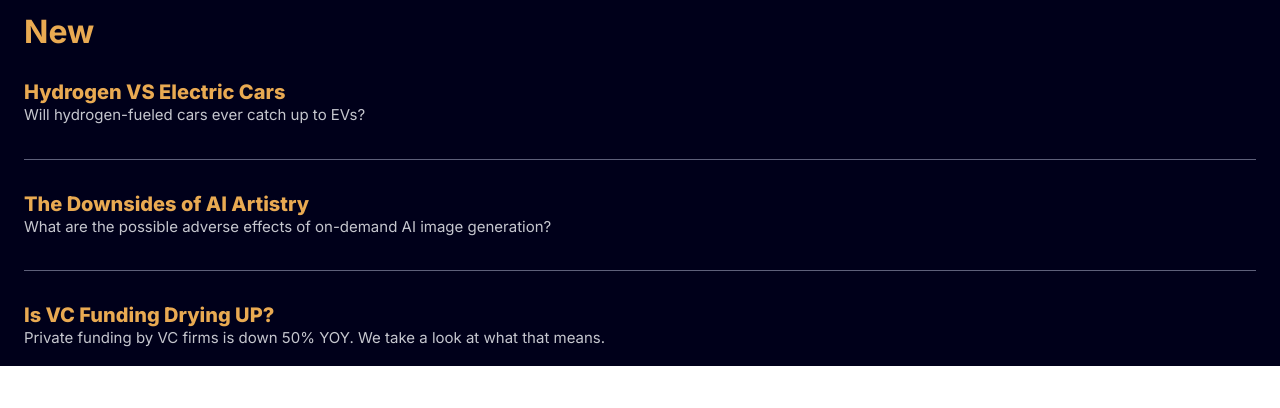
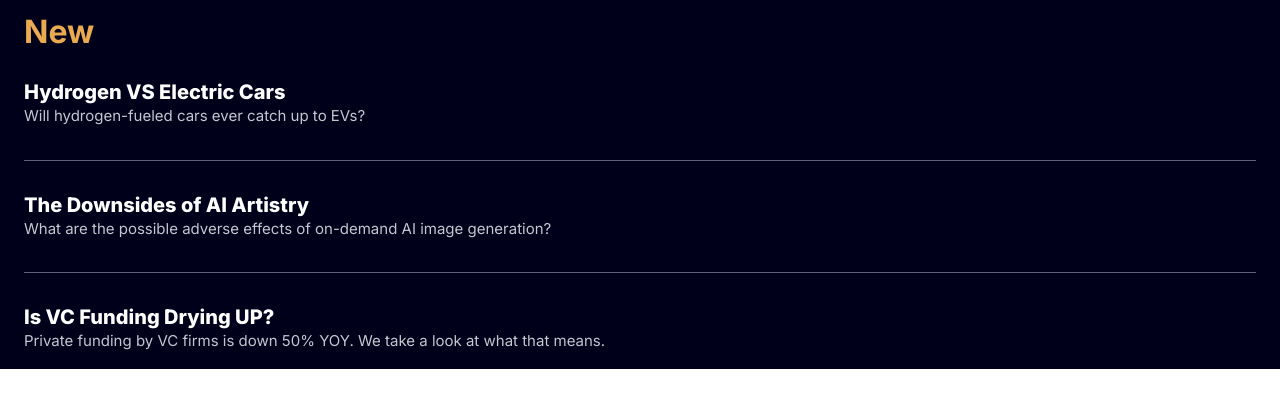
Before and after one commit to ChrisFloresM/NewsHomepage, a React (Vite) app: page / in a window 1280 px wide. Shown: the top 408 px of the page. Built offline with nearby package versions, Linux system fonts and the light colour scheme.

Commit message:
Fixing hover states on news component titles

```diff
--- a/src/ui/NewsComponent/NewsItem.tsx
+++ b/src/ui/NewsComponent/NewsItem.tsx
@@ -11,8 +11,13 @@ function NewsItem({ item }: INewsItemProps) {
   const { title, summary } = item
   return (
     <li className="not-first:not-last:py-400 first:pb-400 last:pt-400">
-      <h3 className="text-preset-4 leading-preset-4 text-gold-400 font-extrabold">
-        {title}
+      <h3>
+        <a
+          className="text-preset-4 leading-preset-4 hover:text-gold-400 active:text-gold-400 font-extrabold text-white transition-colors duration-200 visited:text-white"
+          href="#"
+        >
+          {title}
+        </a>
       </h3>
       <p className="text-preset-6 text-grey-300 font-normal">{summary}</p>
     </li>
```
